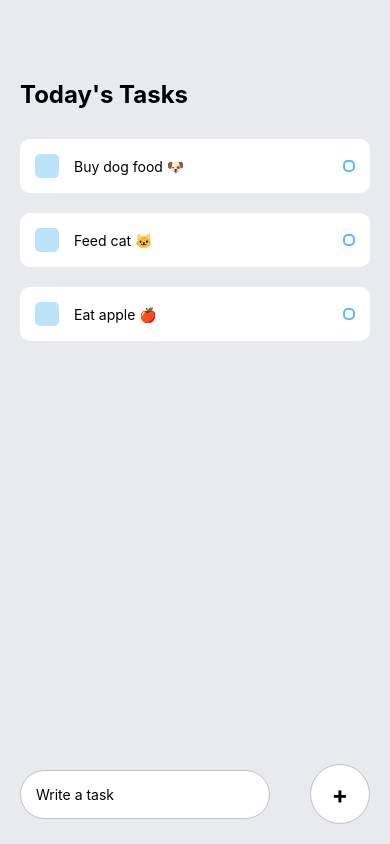
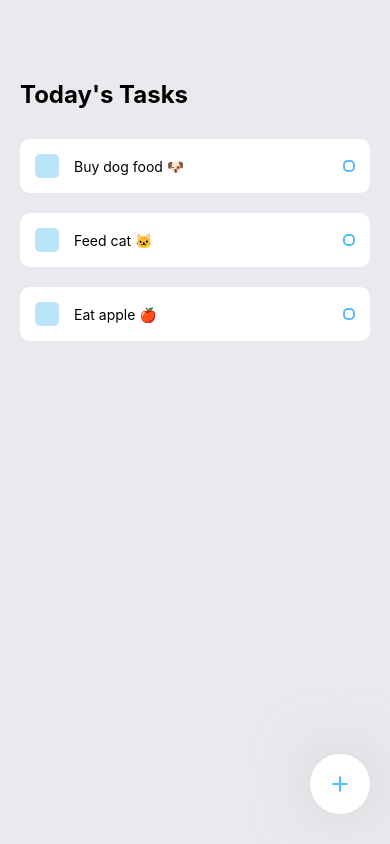
Before and after one commit to realmags/todo-app, a React Native app: screen /Home in a window 390 px wide. Built offline with nearby package versions, Linux system fonts and the light colour scheme.

Commit message:
Add working modal for creating tasks

```diff
--- a/App.js
+++ b/App.js
@@ -1,118 +1,11 @@
 // import { StatusBar } from "expo-status-bar";
 import React, { useState } from "react";
-import {
-  StyleSheet,
-  Text,
-  View,
-  KeyboardAvoidingView,
-  Platform,
-  TextInput,
-  TouchableOpacity,
-  Keyboard,
-  FlatList,
-} from "react-native";
-import Task from "./components/Tasks";
 
+// components
+import Home from "./screens/home";
+
+// todo: install stack nav
+// todo: make whole app scrollable, not just flatlist
 export default function App() {
-  const [task, setTask] = useState("");
-  const [taskItems, setTaskItems] = useState([
-    { key: "1", text: "Buy dog food 🐶" },
-    { key: "2", text: "Feed cat 🐱" },
-    { key: "3", text: "Eat apple 🍎" },
-  ]);
-
-  const handleAddTask = () => {
-    const newTaskItem = { key: `${Math.random()}`, text: task };
-    Keyboard.dismiss();
-    setTaskItems([...taskItems, newTaskItem]);
-    setTask(null);
-  };
-
-  return (
-    <View style={styles.container}>
-      {/* today's tasks */}
-      <View style={styles.tasksWrapper}>
-        <Text style={styles.sectionTitle}>Today's Tasks</Text>
-        <View style={styles.items}>
-          <FlatList
-            data={taskItems}
-            renderItem={({ item }) => (
-              <TouchableOpacity>
-                <Task text={item.text} />
-              </TouchableOpacity>
-            )}
-          />
-        </View>
-      </View>
-      {/* write a task */}
-      <KeyboardAvoidingView
-        behavior={Platform.OS === "ios" ? "padding" : "height"}
-        style={styles.writeTaskWrapper}
-      >
-        <TextInput
-          style={styles.input}
-          placeholder="Write a task"
-          value={task}
-          onChangeText={(value) => setTask(value)}
-        />
-        <TouchableOpacity onPress={() => handleAddTask()}>
-          <View style={styles.addWrapper}>
-            <Text style={styles.addText}>+</Text>
-          </View>
-        </TouchableOpacity>
-      </KeyboardAvoidingView>
-    </View>
-  );
+  return <Home />;
 }
-
-const styles = StyleSheet.create({
-  container: {
-    flex: 1,
-    backgroundColor: "#e8eaed",
-  },
-  tasksWrapper: {
-    flex: 1,
-    paddingTop: 80,
-    paddingHorizontal: 20,
-    paddingBottom: 80,
-  },
-  sectionTitle: {
-    fontSize: 24,
-    fontWeight: "bold",
-  },
-  items: {
-    flex: 1,
-    marginTop: 30,
-  },
-  writeTaskWrapper: {
-    position: "absolute",
-    bottom: 20,
-    width: "100%",
-    flexDirection: "row",
-    justifyContent: "space-around",
-    alignItems: "center",
-  },
-  input: {
-    paddingVertical: 15,
-    paddingHorizontal: 15,
-    backgroundColor: "#fff",
-    borderRadius: 60,
-    borderColor: "#c0c0c0",
-    borderWidth: 1,
-    width: 250,
-  },
-  addWrapper: {
-    width: 60,
-    height: 60,
-    backgroundColor: "#fff",
-    borderRadius: 60,
-    justifyContent: "center",
-    alignItems: "center",
-    borderColor: "#c0c0c0",
-    borderWidth: 1,
-  },
-  addText: {
-    fontWeight: "bold",
-    fontSize: 24,
-  },
-});
--- /dev/null
+++ b/components/TaskForm.jsx
@@ -0,0 +1,127 @@
+import React, { useState, useEffect } from "react";
+import {
+  View,
+  Text,
+  TextInput,
+  Modal,
+  StyleSheet,
+  TouchableWithoutFeedback,
+  Keyboard,
+  KeyboardAvoidingView,
+  TouchableOpacity,
+} from "react-native";
+
+// ! taskInput update is not realtime, check taskInput.details
+export default function TaskForm({
+  toggleModal,
+  setToggleModal,
+  handleAddTask,
+}) {
+  const initialTaskInput = {
+    task: "",
+    details: "",
+  };
+  const [taskInput, setTaskInput] = useState(initialTaskInput);
+  const [focusInput, setFocusInput] = useState(false);
+
+  const handleToggleModal = () => {
+    setTaskInput(initialTaskInput);
+    Keyboard.dismiss();
+    setToggleModal(false);
+  };
+  const handleChangeText = (value, field) => {
+    let input = {};
+    input[field] = value;
+    setTaskInput((prevTaskInput) => ({ ...prevTaskInput, ...input }));
+  };
+
+  useEffect(() => {
+    if (!toggleModal) setFocusInput(false);
+    else
+      setTimeout(() => {
+        setFocusInput(true);
+      }, 100);
+  }, [toggleModal]);
+
+  return (
+    <Modal
+      visible={toggleModal}
+      animationType="fade"
+      onRequestClose={handleToggleModal}
+      transparent={true}
+    >
+      <View style={styles.modalWrapper}>
+        <TouchableWithoutFeedback onPress={handleToggleModal}>
+          <View style={styles.modalOverlay} />
+        </TouchableWithoutFeedback>
+        {/* write a task */}
+        {focusInput && (
+          <KeyboardAvoidingView style={styles.writeTaskWrapper}>
+            <TextInput
+              style={styles.primaryInput}
+              placeholder="New task"
+              onChangeText={(value) => handleChangeText(value, "task")}
+              autoFocus={true}
+            />
+            <TextInput
+              style={styles.secondaryInput}
+              placeholder="Add details"
+              onChangeText={(value) => handleChangeText(value, "details")}
+            />
+            {/* save task */}
+            <TouchableOpacity
+              style={styles.saveButtonWrapper}
+              onPress={() => handleAddTask(taskInput)}
+              disabled={taskInput.task === ""}
+            >
+              <Text
+                style={[
+                  styles.saveButton,
+                  { opacity: taskInput.task === "" ? 0.6 : 1 },
+                ]}
+              >
+                Save
+              </Text>
+            </TouchableOpacity>
+          </KeyboardAvoidingView>
+        )}
+      </View>
+    </Modal>
+  );
+}
+
+const styles = StyleSheet.create({
+  modalWrapper: {
+    flex: 1,
+  },
+  modalOverlay: {
+    flex: 1,
+    backgroundColor: "#333333d5",
+  },
+  writeTaskWrapper: {
+    width: "100%",
+    position: "absolute",
+    bottom: 0,
+    paddingVertical: 20,
+    paddingHorizontal: 15,
+    backgroundColor: "#fff",
+    borderTopLeftRadius: 10,
+    borderTopRightRadius: 10,
+  },
+  primaryInput: {
+    fontSize: 16,
+  },
+  secondaryInput: {
+    fontSize: 14,
+  },
+  saveButtonWrapper: {
+    // backgroundColor: "#333333d5",
+    alignSelf: "flex-end",
+  },
+  saveButton: {
+    fontSize: 16,
+    fontWeight: "bold",
+    color: "#55bcf6",
+    paddingVertical: 5,
+  },
+});
--- /dev/null
+++ b/screens/home.jsx
@@ -0,0 +1,125 @@
+import React, { useState } from "react";
+import {
+  StyleSheet,
+  Text,
+  View,
+  TouchableOpacity,
+  Keyboard,
+  FlatList,
+} from "react-native";
+import { MaterialIcons } from "@expo/vector-icons";
+
+// components
+import Task from "../components/Task";
+import TaskForm from "../components/TaskForm";
+
+// todo: edit weird shadow of button
+export default function Home() {
+  const [taskItems, setTaskItems] = useState([
+    { key: "1", task: "Buy dog food 🐶" },
+    { key: "2", task: "Feed cat 🐱" },
+    { key: "3", task: "Eat apple 🍎" },
+  ]);
+  const [toggleModal, setToggleModal] = useState(false);
+
+  const handleAddTask = (taskInput) => {
+    const newTaskItem = { ...taskInput, key: Math.random().toString() };
+    Keyboard.dismiss();
+    setToggleModal(false);
+    setTaskItems((prevTaskItems) => [...prevTaskItems, newTaskItem]);
+  };
+
+  return (
+    <View style={styles.container}>
+      {/* today's tasks */}
+      <View style={styles.tasksWrapper}>
+        <Text style={styles.sectionTitle}>Today's Tasks</Text>
+        <View style={styles.items}>
+          <FlatList
+            data={taskItems}
+            renderItem={({ item }) => (
+              <TouchableOpacity>
+                <Task text={item.task} />
+              </TouchableOpacity>
+            )}
+          />
+        </View>
+      </View>
+      {/* write a task */}
+      <TaskForm
+        toggleModal={toggleModal}
+        setToggleModal={setToggleModal}
+        handleAddTask={handleAddTask}
+      />
+      <TouchableOpacity
+        style={styles.addWrapper}
+        onPress={() => setToggleModal(true)}
+      >
+        <View style={styles.addButton}>
+          <MaterialIcons name="add" size={26} color="#55bcf6" />
+        </View>
+      </TouchableOpacity>
+    </View>
+  );
+}
+
+const styles = StyleSheet.create({
+  container: {
+    flex: 1,
+    backgroundColor: "#e8eaed",
+  },
+  tasksWrapper: {
+    flex: 1,
+    paddingTop: 80,
+    paddingHorizontal: 20,
+    paddingBottom: 80,
+  },
+  sectionTitle: {
+    fontSize: 24,
+    fontWeight: "bold",
+  },
+  items: {
+    flex: 1,
+    marginTop: 30,
+  },
+  writeTaskWrapper: {
+    position: "absolute",
+    bottom: 20,
+    width: "100%",
+    flexDirection: "row",
+    justifyContent: "space-around",
+    alignItems: "center",
+  },
+  input: {
+    paddingVertical: 15,
+    paddingHorizontal: 15,
+    backgroundColor: "#fff",
+    borderRadius: 60,
+    borderColor: "#c0c0c0",
+    borderWidth: 1,
+    width: 250,
+  },
+  addText: {
+    fontWeight: "bold",
+    fontSize: 24,
+  },
+  addWrapper: {
+    position: "absolute",
+    right: 20,
+    bottom: 30,
+  },
+  addButton: {
+    width: 60,
+    height: 60,
+    backgroundColor: "#fff",
+    borderRadius: 60,
+    // ! weird shadow border
+    // elevation: 1,
+    shadowOffset: { width: 1, height: -2 },
+    shadowOpacity: 0.6,
+    shadowRadius: 60,
+    shadowColor: "#c0c0c0",
+    justifyContent: "center",
+    alignItems: "center",
+  },
+});
```
Also changed, not shown: components/Task.jsx (renamed from components/Tasks.jsx).
